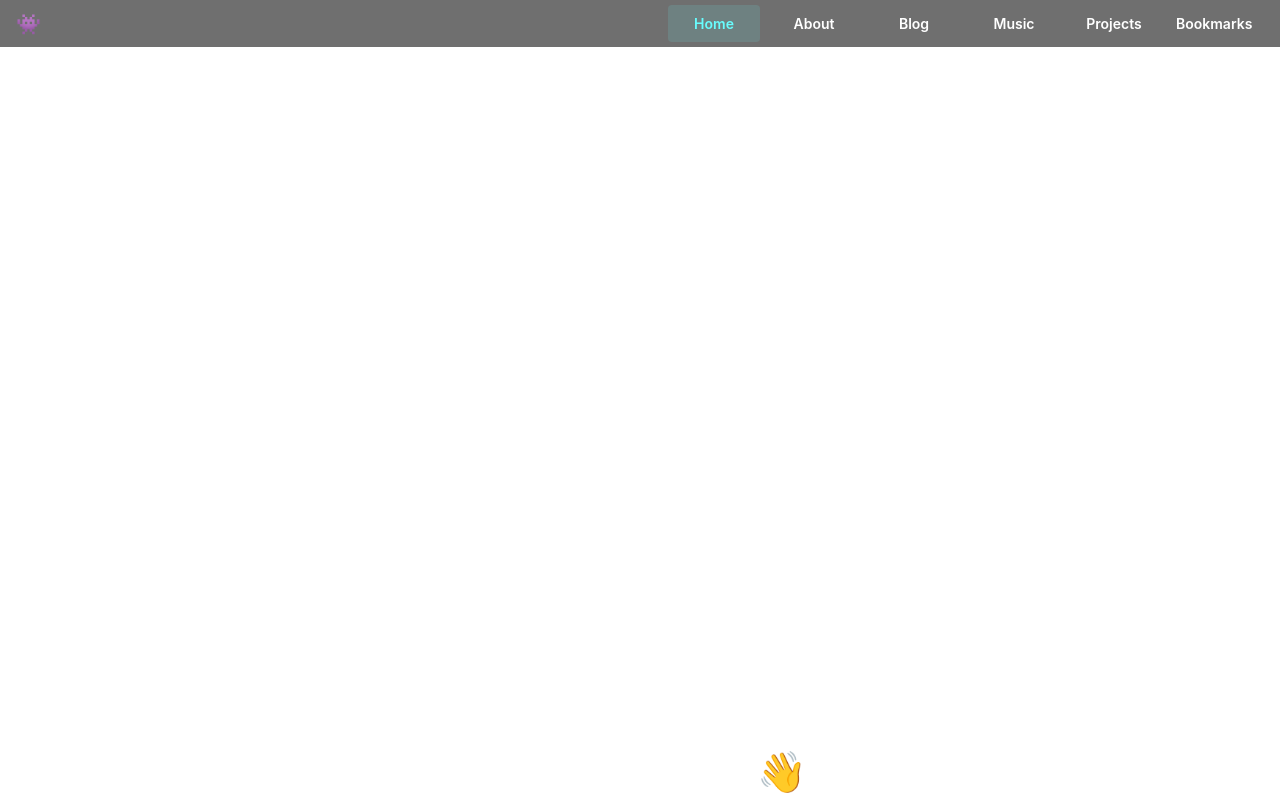
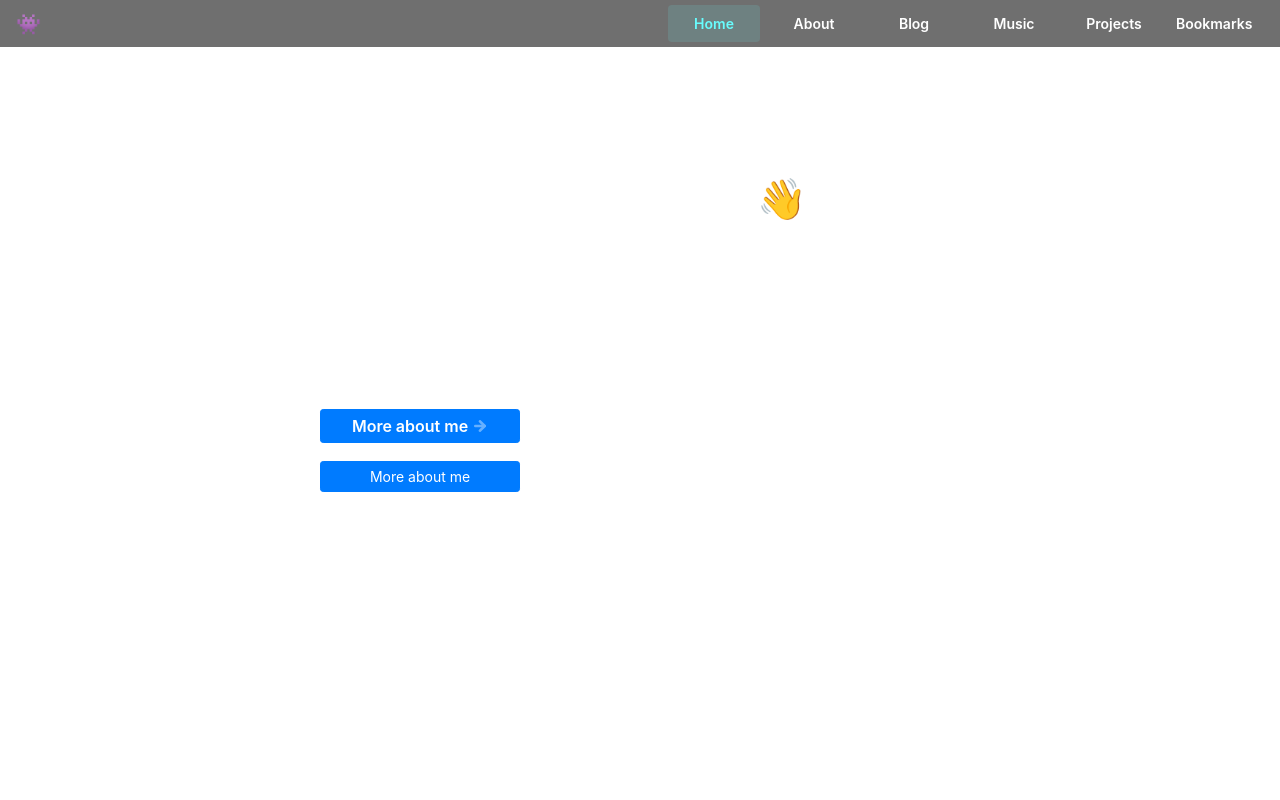
Before and after one commit to ataricoder/www, a Next.js app: page / in a window 1280 px wide. Shown: the top 800 px of the page. Built offline with nearby package versions, Linux system fonts and the light colour scheme; a web font is replaced by a local one.

Commit message:
removed featured content

```diff
--- a/pages/index.js
+++ b/pages/index.js
@@ -7,32 +7,6 @@ import Featured from "@components/featured/featured";
 export default function Blog() {
 	return (
 		<Layout>
-			<Featured title="Juneteenth">
-				George Floyd, Natosha McDade, Yassin Mohamed, Finan H. Berhe,
-				Sean Reed, Steven Demarco Taylor, Breonna Taylor, Ariane McCree,
-				Terrance Franklin, Miles Hall, Darius Tarver, William Green,
-				Samuel David Mallard, Kwame Jones, De’von Bailey, Christopher
-				Whitfield, Anthony Hill, De’Von Bailey, Eric Logan, Jamarion
-				Robinson, Gregory Hill Jr, JaQuavion Slaton, Ryan Twyman,
-				Brandon Webber, Jimmy Atchison, Willie McCoy, Emantic Fitzgerald
-				Bradford J, D’ettrick Griffin, Jemel Roberson, DeAndre Ballard,
-				Botham Shem Jean, Robert Lawrence White, Anthony Lamar Smith,
-				Ramarley Graham, Manuel Loggins Jr, Trayvon Martin, Wendell
-				Allen, Kendrec McDade, Larry Jackson Jr, Jonathan Ferrell,
-				Jordan Baker, Victor White III, Dontre Hamilton, Eric Garner,
-				John Crawford III, Michael Brown, Ezell Ford, Dante Parker,
-				Kajieme Powell, Laquan McDonald, Akai Gurley, Tamir Rice, Rumain
-				Brisbon, Jerame Reid, Charly Keunang, Tony Robinson, Walter
-				Scott, Freddie Gray, Brendon Glenn, Samuel DuBose, Christian
-				Taylor, Jamar Clark, Mario Woods, Quintonio LeGrier, Gregory
-				Gunn, Akiel Denkins, Alton Sterling, Philando Castile, Terrence
-				Sterling, Terence Crutcher, Keith Lamont Scott, Alfred Olango,
-				Jordan Edwards, Stephon Clark, Danny Ray Thomas, DeJuan
-				Guillory, Patrick Harmon, Jonathan Hart, Maurice Granton, Julius
-				Johnson, Jamee Johnson, Michael Dean...{" "}
-				<b>Black Lives Matter.</b>
-			</Featured>
-			<br></br>
 			<h1>Hey, I'm Daniel Munoz 👋</h1>
 			<br></br>
 			<p>
```
